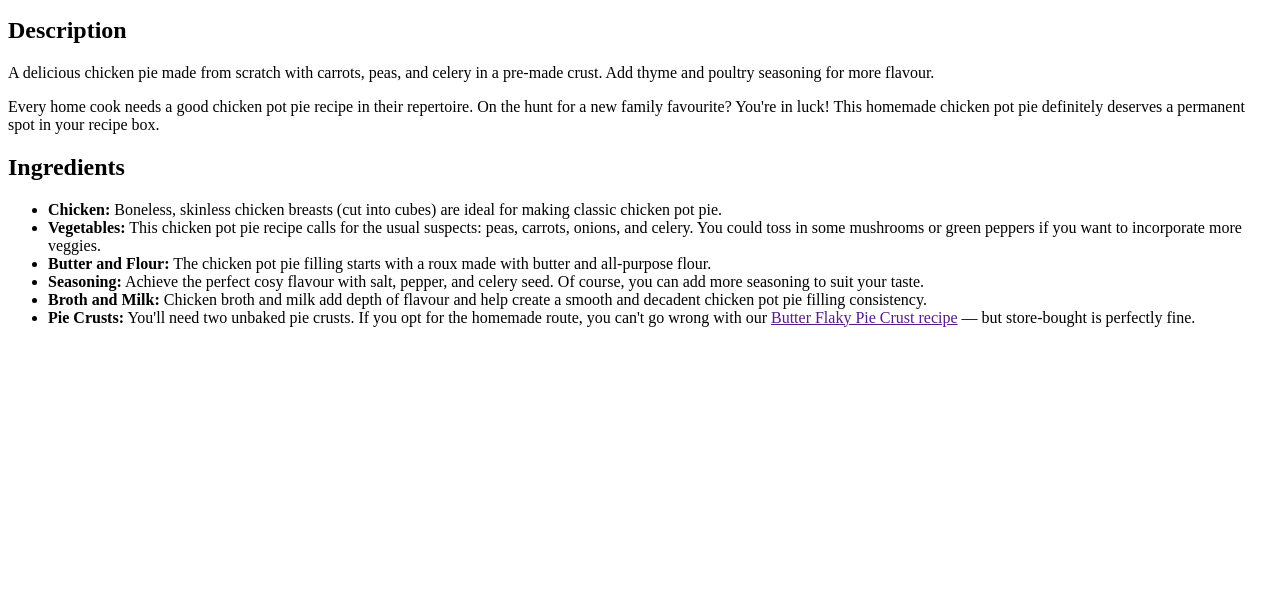
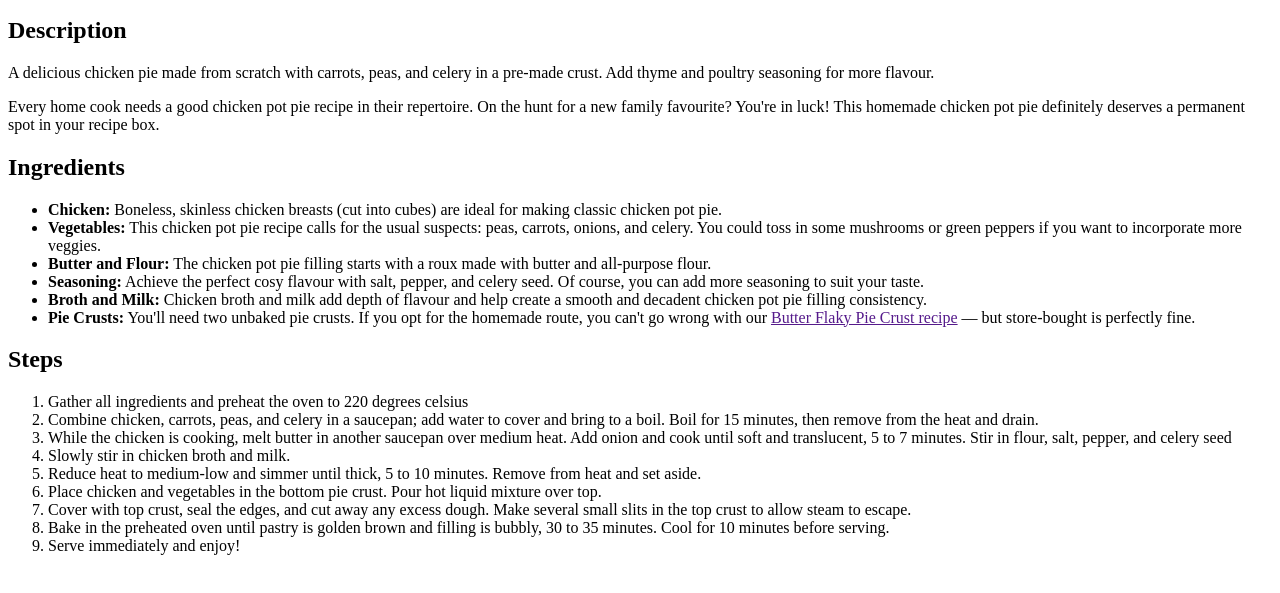
Before and after one commit to mamoadu/odin-recipes, a plain HTML site: page recipes/chicken-pot-pie.html in a window 1280 px wide. Shown: the part 101-694 px from the top of the page. Drawn offline with Linux system fonts and the light colour scheme.

Commit message:
add steps to preparing the chicken pot pie

```diff
--- a/recipes/chicken-pot-pie.html
+++ b/recipes/chicken-pot-pie.html
@@ -44,5 +44,19 @@
         </li>
     </ul>
 
+    <h2>Steps</h2>
+
+    <ol>
+        <li>Gather all ingredients and preheat the oven to 220 degrees celsius</li>
+        <li>Combine chicken, carrots, peas, and celery in a saucepan; add water to cover and bring to a boil. Boil for 15 minutes, then remove from the heat and drain.</li>
+        <li>While the chicken is cooking, melt butter in another saucepan over medium heat. Add onion and cook until soft and translucent, 5 to 7 minutes. Stir in flour, salt, pepper, and celery seed</li>
+        <li>Slowly stir in chicken broth and milk.</li>
+        <li>Reduce heat to medium-low and simmer until thick, 5 to 10 minutes. Remove from heat and set aside.</li>
+        <li>Place chicken and vegetables in the bottom pie crust. Pour hot liquid mixture over top.</li>
+        <li>Cover with top crust, seal the edges, and cut away any excess dough. Make several small slits in the top crust to allow steam to escape.</li>
+        <li>Bake in the preheated oven until pastry is golden brown and filling is bubbly, 30 to 35 minutes. Cool for 10 minutes before serving.</li>
+        <li>Serve immediately and enjoy!</li>
+    </ol>
+
 </body>
 </html>
```
